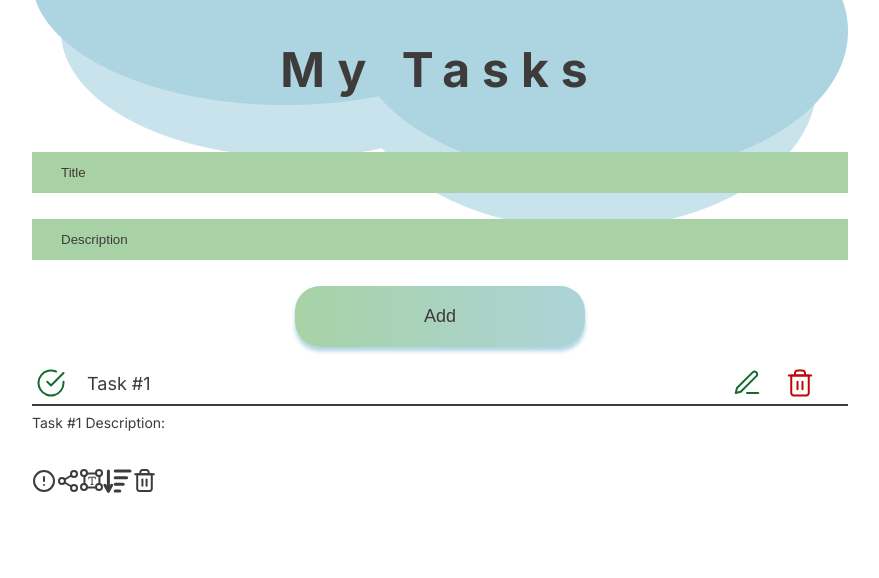
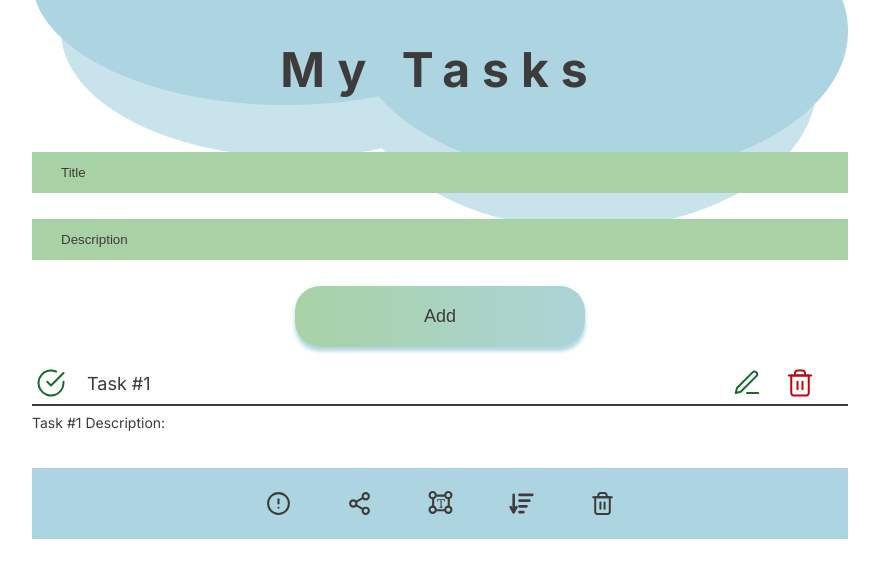
Before and after one commit to SSTEPANOVV/todo, a React (Vite) app: page / in a window 1280 px wide. Shown: the top 578 px of the page, without its empty margins (200-1079 px from the left). Built offline with nearby package versions, Linux system fonts and the light colour scheme.

Commit message:
Add styles to Footer section

```diff
--- a/src/index.css
+++ b/src/index.css
@@ -137,3 +137,20 @@ body {
     font-size: 14px;
     line-height: 23px;
 }
+
+/* ================================== Footer ================================== */
+.footer {
+    display: flex;
+    justify-content: center;
+    align-items: center;
+    gap: 56px;
+    min-height: 71px;
+    background: var(--soft-blue);
+}
+
+.footer_button {
+    display: block;
+    width: 25px;
+    height: 25px;
+    cursor: pointer;
+}
```
